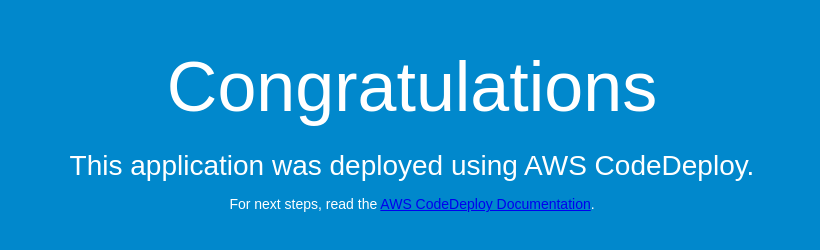
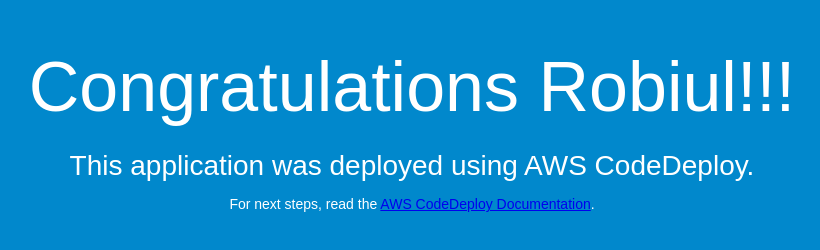
Before and after one commit to bridgecrew-perf6/code-deploy-12, a plain HTML site: page index.html in a window 1280 px wide. Shown: the whole page, without its empty margins (228-1048 px from the left). Drawn offline with Linux system fonts and the light colour scheme.

Commit message:
Added text in html file

```diff
--- a/index.html
+++ b/index.html
@@ -26,7 +26,7 @@
 </head>
 <body>
   <div align="center">
-    <h1>Congratulations</h1>
+    <h1>Congratulations Robiul!!!</h1>
     <h2>This application was deployed using AWS CodeDeploy.</h2>
     <p>For next steps, read the <a href="http://aws.amazon.com/documentation/codedeploy">AWS CodeDeploy Documentation</a>.</p>
   </div>
```
